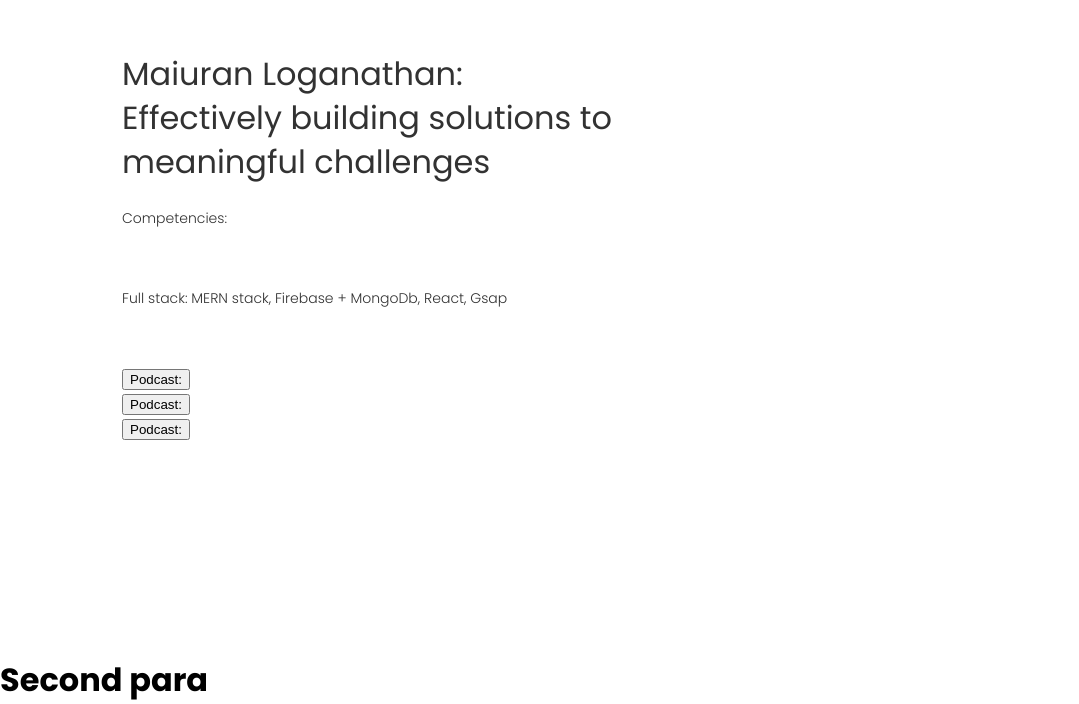
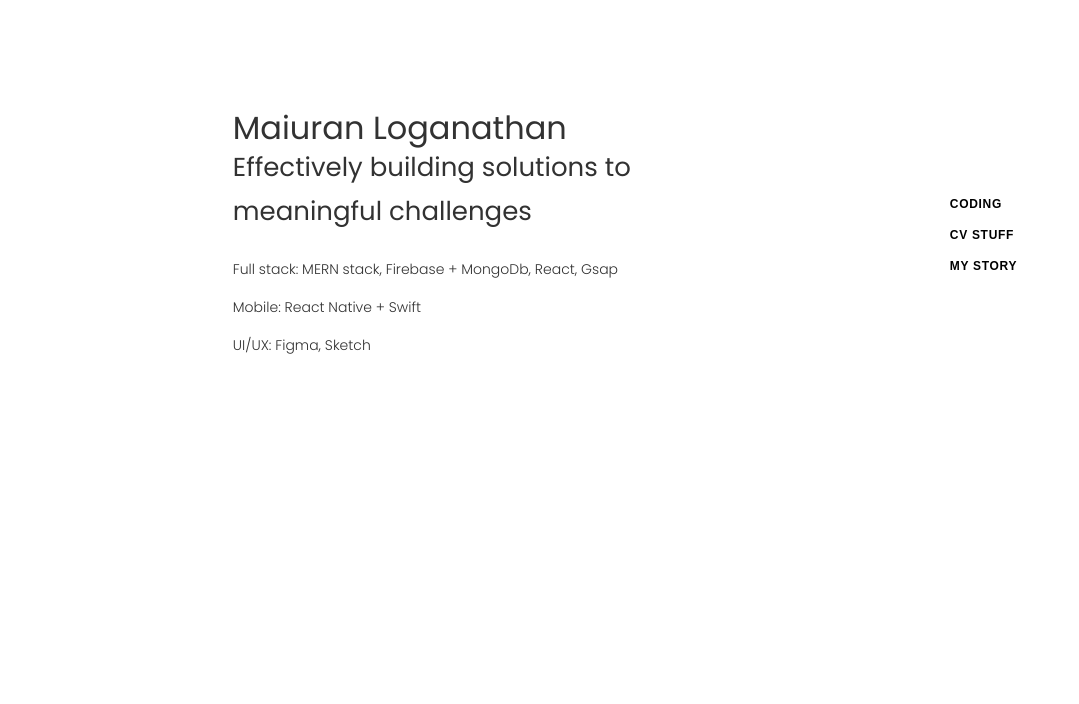
Before and after one commit to Maiuran1404/maiuran1404.github.io, a React (Create React App) app: page / in a window 1280 px wide. Shown: the part 165-869 px from the top of the page, without its empty margins (0-1079 px from the left). After the commit the page ends 800 px from the top, so only its background shows below. Built offline with nearby package versions, Linux system fonts and the light colour scheme.

Commit message:
first commit

```diff
--- a/src/containers/Home.js
+++ b/src/containers/Home.js
@@ -14,6 +14,7 @@ function Home() {
     let images = useRef(null);
     let content = useRef(null);
     let tl = new TimelineLite({delay: .3})
+    let buttons = useRef(null);
 
     useEffect(() => {
 
@@ -25,8 +26,18 @@ function Home() {
         const headlineFirst = content.children[0].children[0];
         const headlineSecond = headlineFirst.nextSibling;
         const headlineThird = headlineSecond.nextSibling;
-      const contentP = content.children[1];
-      const contentButton = content.children[2];
+        const contentone = content.children[1];
+        const contenttwo = content.children[2];
+        const contentthree = content.children[3];
+        const contentfour = content.children[4];
+        const contentfive = content.children[5];
+        const contentsix = content.children[6];
+        const conotentseven = content.children[7];
+
+        const buttonsone  = buttons.children[0];
+        const buttonstwo  = buttons.children[1];
+        const buttonsthree  = buttons.children[2];
+
 
       //Removing flash
       TweenMax.to(app, 0, {css: {visibility: 'visibile'}})
@@ -41,10 +52,18 @@ function Home() {
       //Content Animation
       tl.staggerFrom([headlineFirst.children, headlineSecond.children, headlineThird.children], 1, {
         y: 44,
-        ease: Power3.easeOut, delay: .6
-      }, .15, 'Start')
-      .from(contentP, 1, {y: 20, opacity: 0, ease: Power3.easeOut}, 1.4)
-      .from(contentButton, 1, {y: 20, opacity: 0, ease: Power3.easeOut}, 1.6);
+        ease: Power3.easeOut, delay: .2
+      }, .10, 'Start')
+      .from(contentone, 1, {y: 20, opacity: 0, ease: Power3.easeOut}, 1.4)
+      .from(contenttwo, 1, {y: 20, opacity: 0, ease: Power3.easeOut}, 1.5)
+      .from(contentthree, 1, {y: 20, opacity: 0, ease: Power3.easeOut}, 1.6)
+      .from(contentfour, 1, {y: 20, opacity: 0, ease: Power3.easeOut}, 1.7)
+      .from(contentfive, 1, {y: 20, opacity: 0, ease: Power3.easeOut}, 1.8)
+      .from(contentsix, 1, {y: 20, opacity: 0, ease: Power3.easeOut}, 1.9)
+      .from(conotentseven, 1, {y: 20, opacity: 0, ease: Power3.easeOut}, 2.0)
+      .from(buttonsone, 1, {y: 20, opacity: 0, ease: Power3.easeOut}, 0.6)
+      .from(buttonstwo, 1, {y: 20, opacity: 0, ease: Power3.easeOut}, 1.0)
+      .from(buttonsthree, 1, {y: 20, opacity: 0, ease: Power3.easeOut}, 1.4);
 
     }, [tl])
 
@@ -56,73 +75,50 @@ function Home() {
             <div className="hero-content-inner" ref={el => content = el}>
                 <h1>
                 <div className="hero-content-line">
-                  <div className="hero-content-line-inner"> Maiuran Loganathan: </div>
+                    <div className="hero-content-line-inner"> Maiuran Loganathan </div>
                 </div>
                 <div className="hero-content-line">
-                  <div className="hero-content-line-inner"> Effectively building solutions to </div>
+                    <div className="hero-content-line-inner-second"> Effectively building solutions to </div>
                 </div>
                 <div className="hero-content-line">
-                  <div className="hero-content-line-inner"> meaningful challenges </div>
+                    <div className="hero-content-line-inner-second"> meaningful challenges </div>
                 </div>
                 </h1>
-              <p>
-                Competencies:
-              </p>
                 <p> Full stack: MERN stack, Firebase + MongoDb, React, Gsap </p>
-              {/* <p> Mobile: React Native + Swift </p>
-              <p> UI/UX: Figma, Sketch </p> */}
-              <div >
+                <p> Mobile: React Native + Swift </p>
+                <p> UI/UX: Figma, Sketch </p>
+                <br/>
+
+                </div>
+            </div>
+        <div className="hero-content"  >
+        <div className="hero-content-inner" ref={el => buttons = el}>
+            <div className="btn-row">
                 <button className="explore-button" type="button"
                         onClick={(e) => {
                           e.preventDefault();
                           window.location.href='/coding';
-                          }}> Podcast:
-                  <div className="arrow-icon">
-
-                    {/* <img src={arrow} alt="row"/> */}
-                  </div>
+                          }}> Coding
                 </button>
               </div>
-              <div >
+              <div className="btn-row">
                 <button className="explore-button" type="button"
                         onClick={(e) => {
                           e.preventDefault();
                           window.location.href='/startups';
-                          }}> Podcast:
-                  <div className="arrow-icon">
-
-                    {/* <img src={arrow} alt="row"/> */}
-                  </div>
+                          }}> CV stuff
                 </button>
               </div>
-              <div >
+              <div className="btn-row">
                 <button className="explore-button" type="button"
                         onClick={(e) => {
                           e.preventDefault();
                           window.location.href='/coding';
-                          }}> Podcast:
-                  <div className="arrow-icon">
-
-                    {/* <img src={arrow} alt="row"/> */}
-                  </div>
+                          }}> My story
                 </button>
               </div>
         </div>
-
         </div>
-          {/* <div className="hero-images">
-            <div className="hero-images-inner" ref={el => images = el}>
-              <div className="hero-image girl">
-                <img src={imgGirl} alt="girl" />
-              </div>
-              <div className="hero-image boy">
-                <img src={imgBoy} alt="boy" />
-              </div>
-            </div>
-          </div> */}
-        </div>
-        <div className="hero-content-inner">
-            <h1>Second para</h1>
         </div>
       </div>
     </div>
--- a/src/containers/Home.scss
+++ b/src/containers/Home.scss
@@ -11,43 +11,56 @@ body {
 .hero {
   visibility: visible;
   height: 100vh;
+  display: grid;
   .container {
     width: 1440px;
     min-width: 1440px;
     margin: 0 auto;
+
     .hero-inner {
-      display: flex;
+      display: grid;
+      grid-template-columns: 1fr 1fr;
+      grid-template-rows: 1fr;
       align-items: center;
       justify-content: space-between;
       margin: 0 24px;
       height: 100vh;
+
       .hero-content {
         width: 50%;
+        padding-left: 30%;
+
         .hero-content-inner {
           width: 500px;
           color: #323232;
           margin: 0 auto;
           h1 {
-            font-weight: 500;
-            font-size: 32px;
-            margin-bottom: 24px;
             .hero-content-line {
-              margin: 0;
+              margin: 0px;
               height: 44px;
               overflow: hidden;
               .hero-content-line-inner {
+                font-size: 32px;
+                font-weight: 500;
+                margin-bottom: 24px;
               }
-            }
-          }
+              .hero-content-line-inner-second {
+                font-size: 26px;
+                font-weight: 500;
+                margin: 0;
+                padding: 0;
+              }
+            }}
           p {
             font-size: 14px;
             line-height: 24px;
             font-weight: 300;
             padding-right: 48px;
-            margin-bottom: 56px;
+            margin-bottom: 5px;
           }
           .btn-row {
             position: relative;
+            margin: 15px;
             &:before {
               position: absolute;
               width: 56px;
@@ -60,7 +73,6 @@ body {
               background: none;
               border: none;
               font-size: 12px;
-              padding: 0;
               cursor: pointer;
               text-transform: uppercase;
               font-weight: 700;
```
Lines whose indentation alone changed are shown as unchanged.
